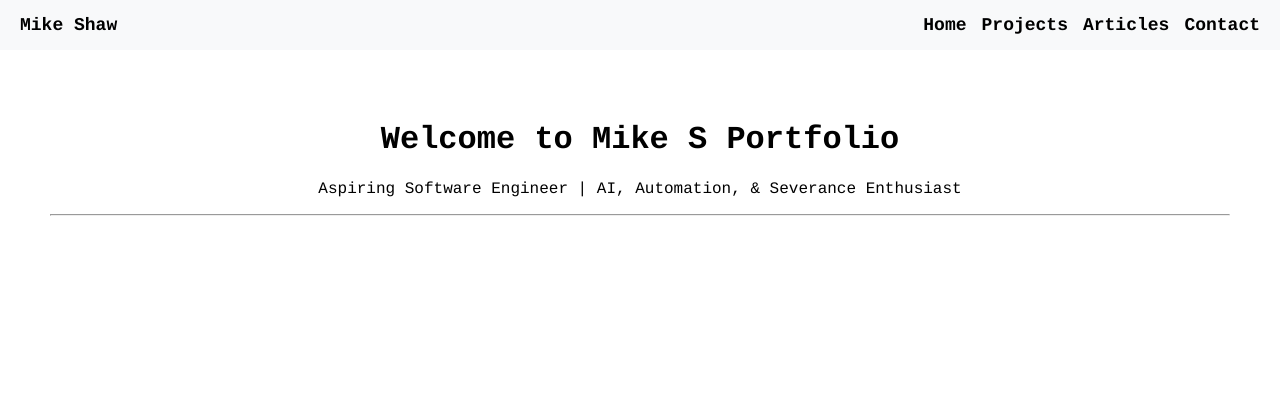
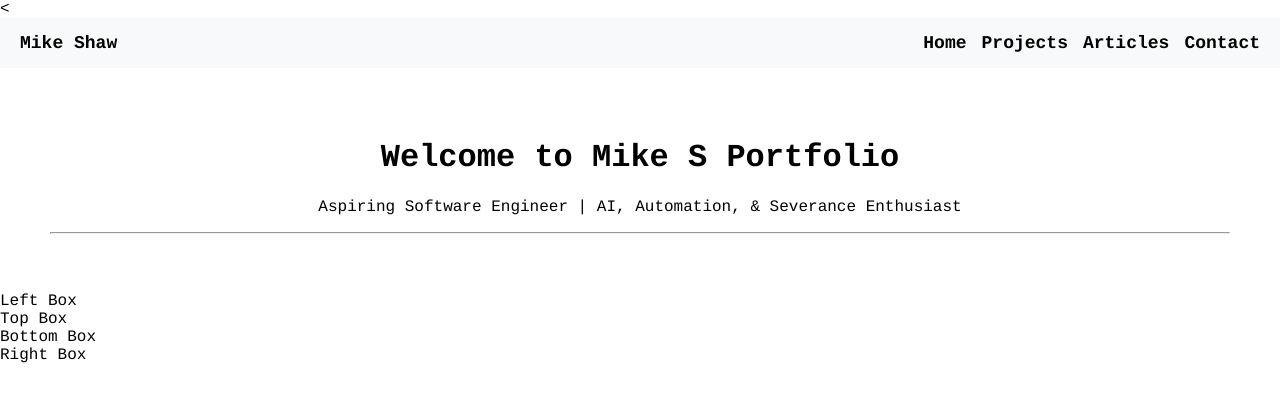
Before and after one commit to mikeshawcode/mikeshaw-portfolio, a plain HTML site: page index.html in a window 1280 px wide. Drawn offline with Linux system fonts and the light colour scheme.

Commit message:
Update index.html

```diff
--- a/index.html
+++ b/index.html
@@ -17,7 +17,7 @@
 <body style="font-family: Courier, monospace; margin: 0; padding: 0;">
 
     <!-- Navigation Bar -->
-    <div style="display: flex; justify-content: space-between; align-items: center; padding: 15px 20px; background-color: #f8f9fa; font-size: 18px; font-weight: bold;">
+    <<div style="display: flex; justify-content: space-between; align-items: center; padding: 15px 20px; background-color: #f8f9fa; font-size: 18px; font-weight: bold;">
         <div>Mike Shaw</div> <!-- Top Left -->
         <div style="display: flex; gap: 15px;">
             <!-- Top Right links -->
@@ -35,5 +35,17 @@
         <hr/>
     </header>
 
+    <div>
+        <div> Left Box </div>
+
+        <div>
+            <div> Top Box </div>
+            <div> Bottom Box </div>
+        </div>
+
+        <div> Right Box </div>
+
+    </div>
+
 </body>
 </html>
```
